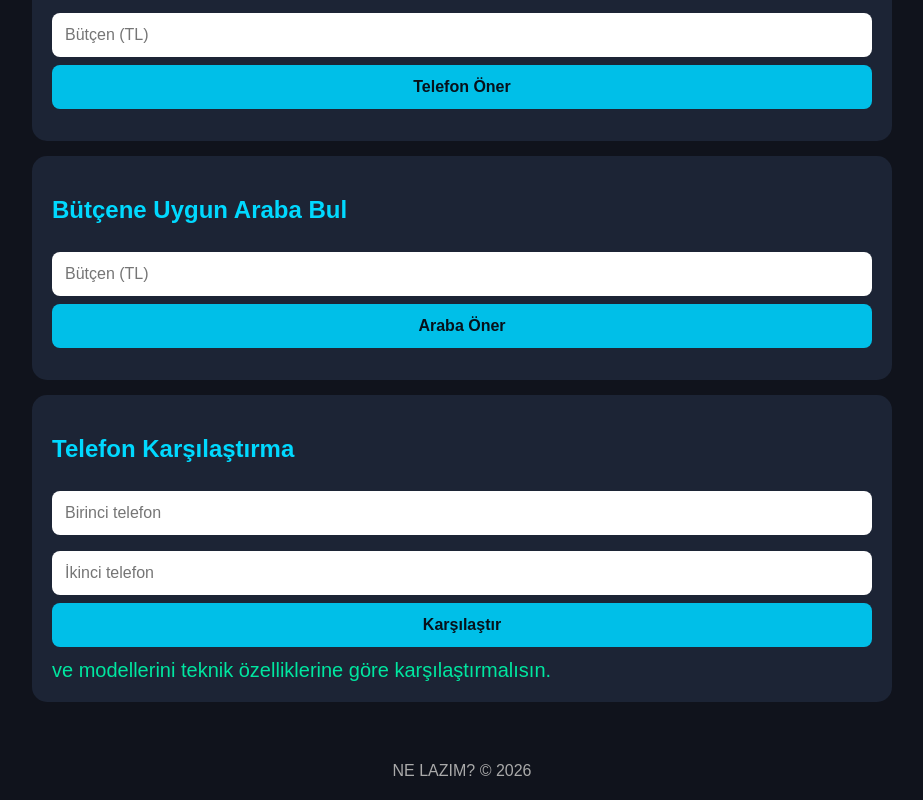
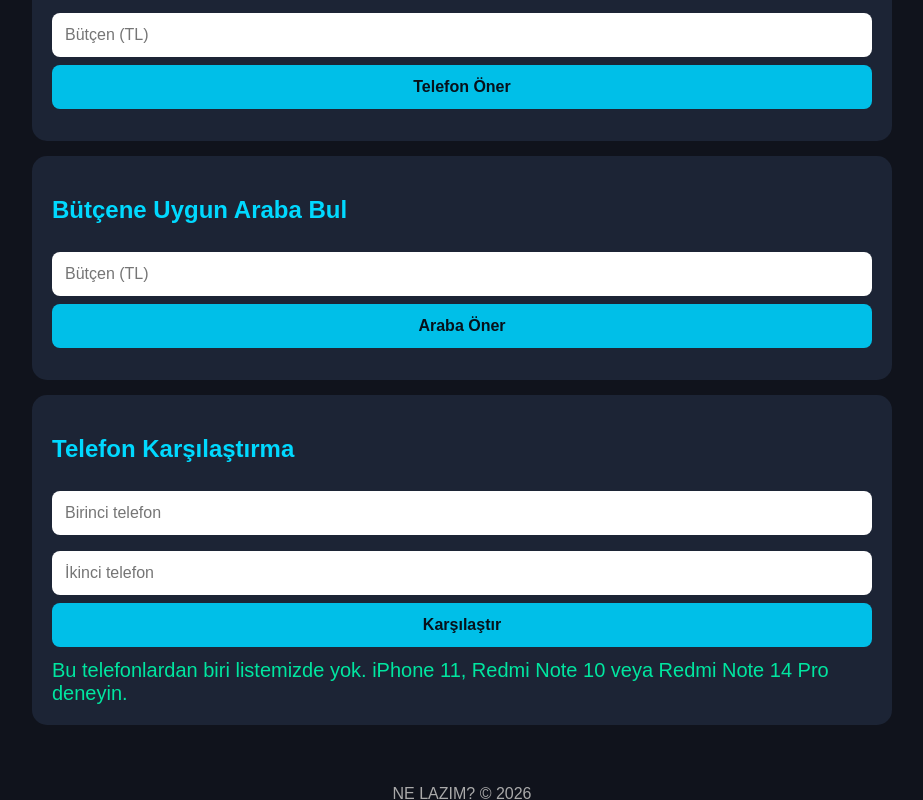
Before and after one commit to ismailtprk010-debug/NE-LAZIM-, a plain HTML site: page index.html in a window 1280 px wide. Both pictures are taken after a click on the button "Karşılaştır". Shown: the part 878-1678 px from the top of the page, without its empty margins (178-1101 px from the left). Drawn offline with Linux system fonts and the light colour scheme.

Commit message:
Update index.html

```diff
--- a/index.html
+++ b/index.html
@@ -98,12 +98,58 @@ b<600000?"Eski model Fiat, Renault ve Tofaş ilanlarını inceleyebilirsin.":
 "Renault, Fiat, Opel ve Hyundai ilanlarını inceleyebilirsin.";
 document.getElementById('arabaSonuc').innerText=t;
 }
-function karsilastir(){
-let a=document.getElementById('telefon1').value;
-let b=document.getElementById('telefon2').value;
-document.getElementById('karsilastirmaSonuc').innerText=
-a+" ve "+b+" modellerini teknik özelliklerine göre karşılaştırmalısın.";
+
+function karsilastir() {
+    let a = document.getElementById('telefon1').value.trim().toLowerCase();
+    let b = document.getElementById('telefon2').value.trim().toLowerCase();
+
+    const telefonlar = {
+        "iphone 11": {
+            ekran: "6.1 inç LCD",
+            islemci: "Apple A13 Bionic",
+            kamera: "12 MP + 12 MP",
+            batarya: "3110 mAh",
+            ram: "4 GB"
+        },
+        "redmi note 10": {
+            ekran: "6.43 inç AMOLED",
+            islemci: "Snapdragon 678",
+            kamera: "48 MP + 8 MP + 2 MP + 2 MP",
+            batarya: "5000 mAh",
+            ram: "4/6 GB"
+        },
+        "redmi note 14 pro": {
+            ekran: "6.67 inç AMOLED",
+            islemci: "Helio G100 Ultra",
+            kamera: "200 MP",
+            batarya: "5500 mAh",
+            ram: "8/12 GB"
+        }
+    };
+
+    let telefonA = telefonlar[a];
+    let telefonB = telefonlar[b];
+
+    let sonuc = document.getElementById('karsilastirmaSonuc');
+
+    if (!telefonA || !telefonB) {
+        sonuc.innerHTML = "Bu telefonlardan biri listemizde yok. iPhone 11, Redmi Note 10 veya Redmi Note 14 Pro deneyin.";
+        return;
+    }
+
+    sonuc.innerHTML = `
+        <h3>${a.toUpperCase()} - ${b.toUpperCase()}</h3>
+        <table border="1" cellpadding="8" style="width:100%; border-collapse:collapse;">
+            <tr><th>Özellik</th><th>${a}</th><th>${b}</th></tr>
+            <tr><td>Ekran</td><td>${telefonA.ekran}</td><td>${telefonB.ekran}</td></tr>
+            <tr><td>İşlemci</td><td>${telefonA.islemci}</td><td>${telefonB.islemci}</td></tr>
+            <tr><td>Kamera</td><td>${telefonA.kamera}</td><td>${telefonB.kamera}</td></tr>
+            <tr><td>Batarya</td><td>${telefonA.batarya}</td><td>${telefonB.batarya}</td></tr>
+            <tr><td>RAM</td><td>${telefonA.ram}</td><td>${telefonB.ram}</td></tr>
+        </table>
+    `;
 }
+
 </script>
 </body>
 </html>
```
